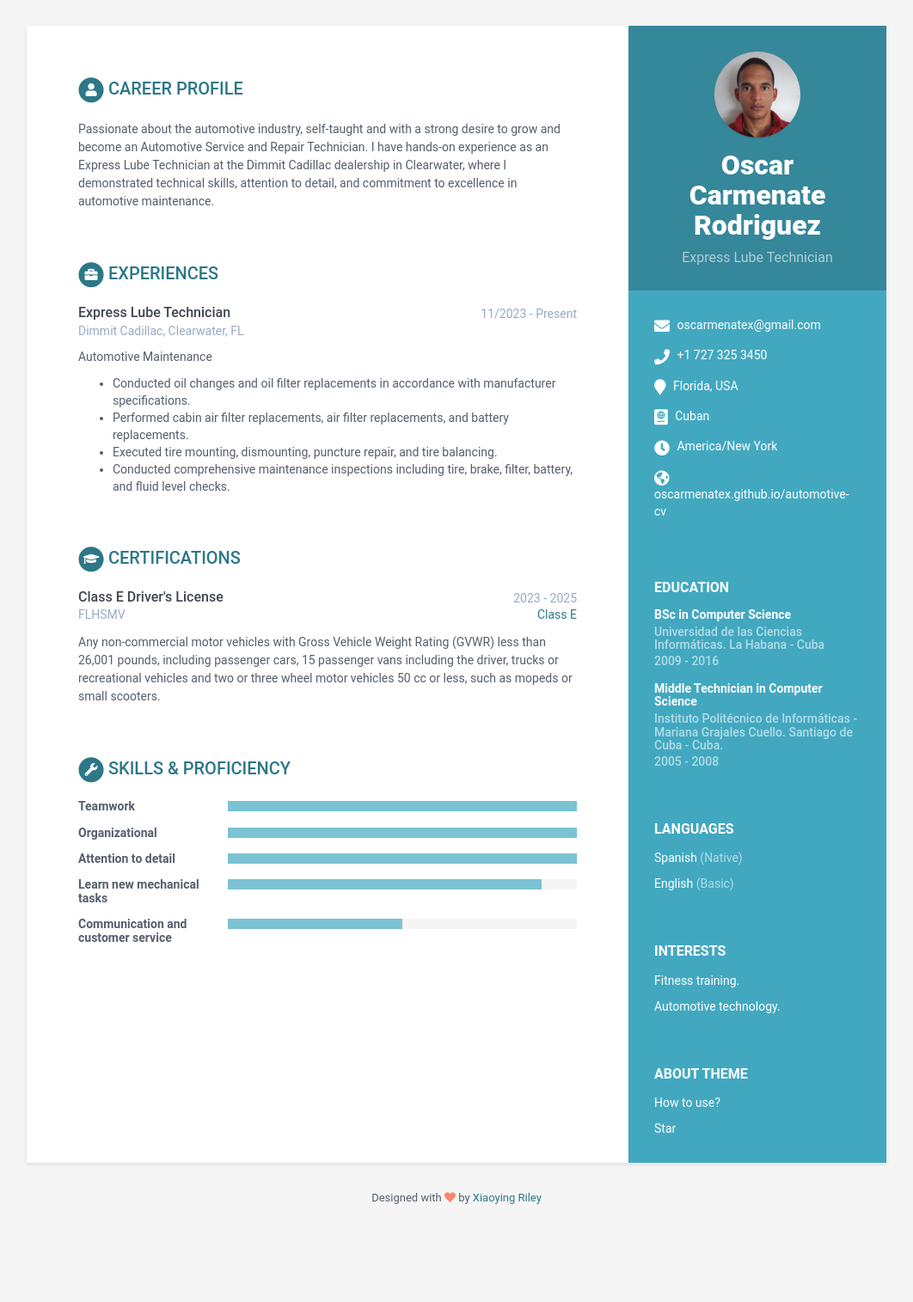
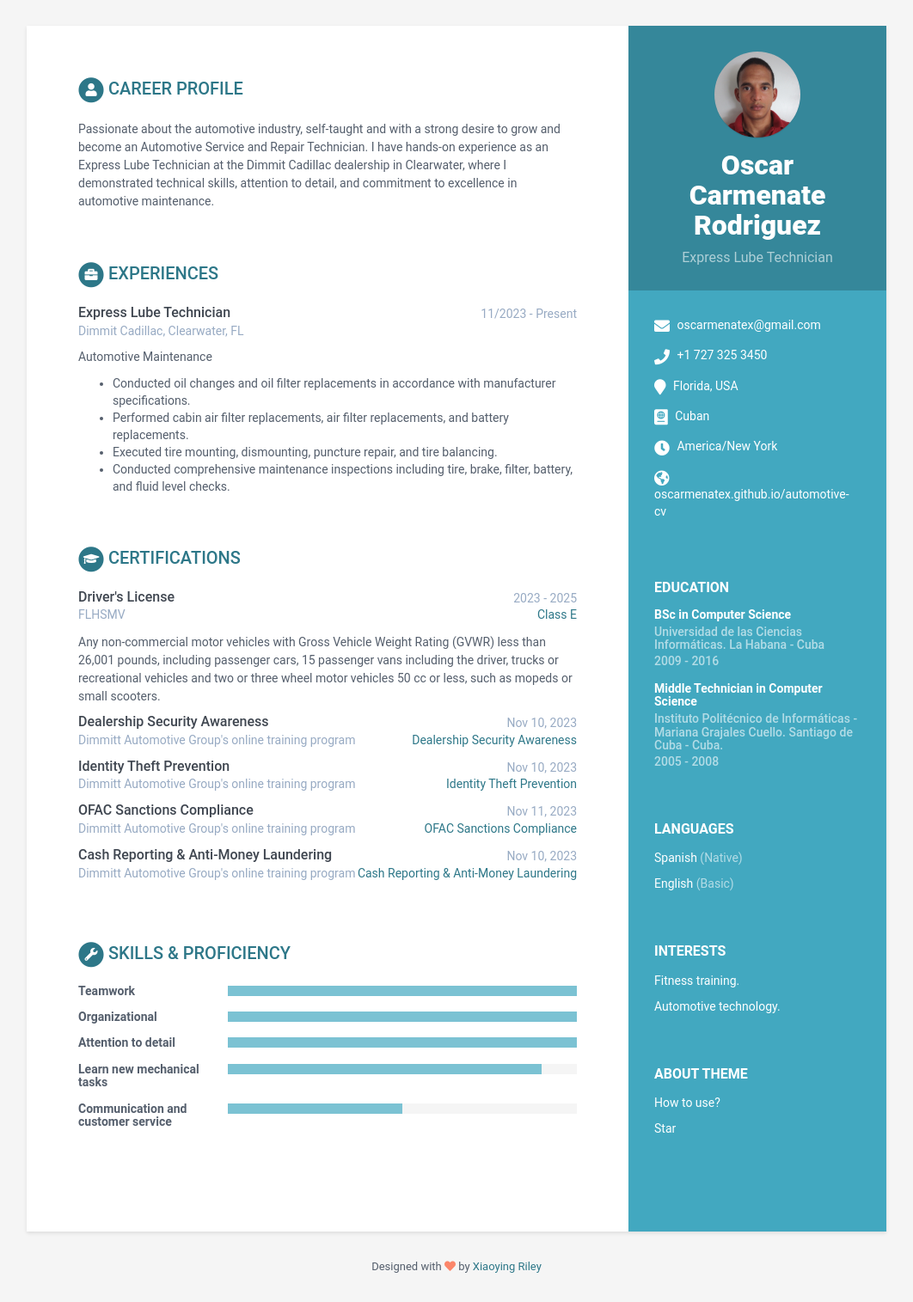
Before and after one commit to oscarmenatex/automotive-cv, a Jekyll site: the page built from index.html, in a window 1280 px wide. Shown: the whole page at 86% size, without its empty margins (109-1171 px from the left). Built offline with Jekyll 4.4.1, drawn with Linux system fonts in a browser that asks for light colours; before the commit the page ends 1435 px from its top, so only the background shows below that.

Commit message:
gregando certificaciones:

```diff
--- a/_data/data.yml
+++ b/_data/data.yml
@@ -102,18 +102,7 @@ experiences:
 certifications:
       title: Certifications
       list:
-        - name: Doctor in Medicine
-          start: 2008
-          end: 2015
-          organization: Granma University of Medical Sciences
-          credentialid: TIII-F304V-N18218
-          credentialurl: carolinahealtpro.github.io/healtpro_cv/assets/pdf/doctora%20y%20medicina.jpg
-          credentialname: Dr.M.
-          details: |
-
-      title: Certifications
-      list:
-        - name: Class E Driver's License
+        - name: Driver's License
           start: 2023
           end: 2025
           organization: FLHSMV
@@ -126,6 +115,33 @@ certifications:
              recreational vehicles and two or three wheel motor vehicles
              50 cc or less, such as mopeds or small scooters.
 
+        - name: Dealership Security Awareness
+          start: Nov 10, 2023
+          organization: Dimmitt Automotive Group's online training program
+          credentialurl: oscarmenatex.github.io/automotive-cv/assets/pdf/Dealership_Security_Awareness.pdf
+          credentialname: Dealership Security Awareness
+          details: |
+
+        - name: Identity Theft Prevention
+          start: Nov 10, 2023
+          organization: Dimmitt Automotive Group's online training program
+          credentialurl: oscarmenatex.github.io/automotive-cv/assets/pdf/Identity_Theft_Prevention.pdf
+          credentialname: Identity Theft Prevention
+          details: |
+
+        - name: OFAC Sanctions Compliance
+          start: Nov 11, 2023
+          organization: Dimmitt Automotive Group's online training program
+          credentialurl: oscarmenatex.github.io/automotive-cv/assets/pdf/OFAC_Sanctions_Compliance.pdf
+          credentialname: OFAC Sanctions Compliance
+          details: |
+
+        - name: Cash Reporting & Anti-Money Laundering
+          start: Nov 10, 2023
+          organization: Dimmitt Automotive Group's online training program
+          credentialurl: oscarmenatex.github.io/automotive-cv/assets/pdf/Cash_Reporting_&_Anti-Money_Laundering.pdf
+          credentialname: Cash Reporting & Anti-Money Laundering
+          details: |
 projects:
     title: Projects
     intro: >
```
